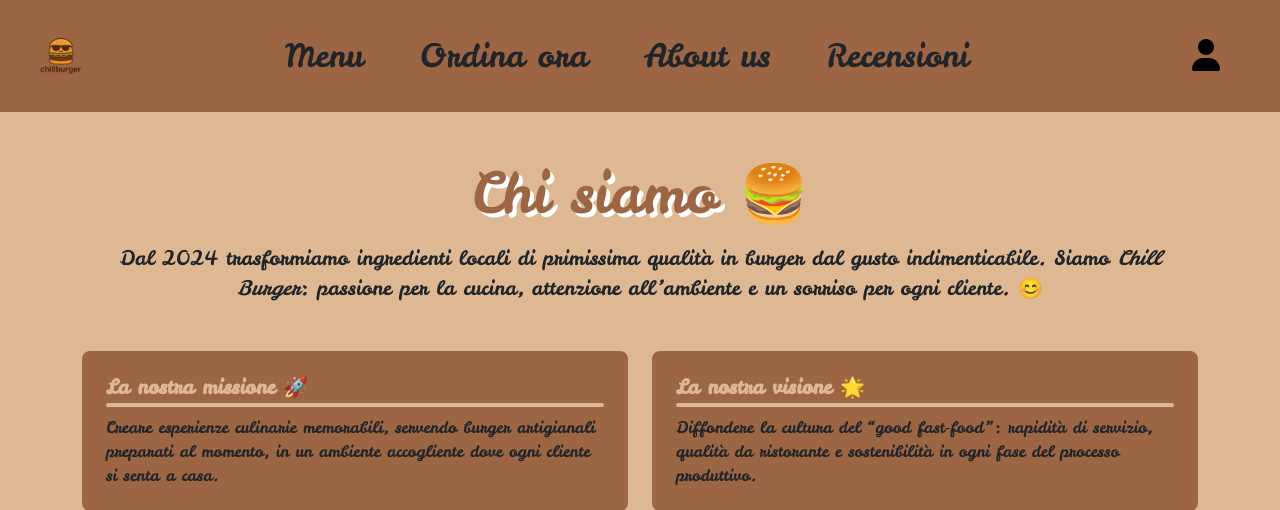
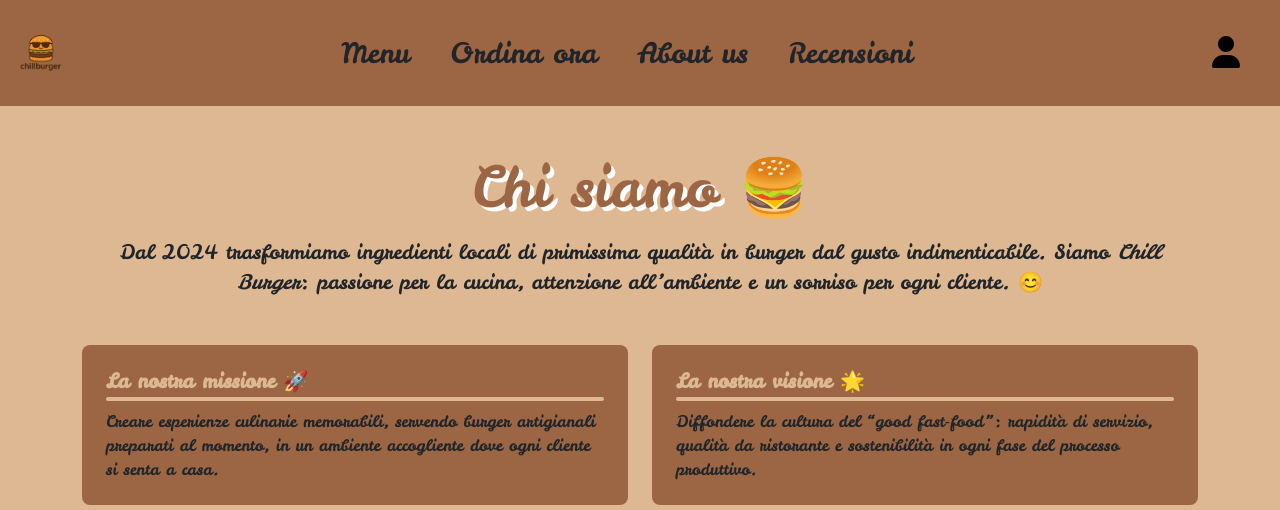
Before and after one commit to Filoferro03/ChillBurgerWebProject, a PHP site: page /about_us.php in a window 1280 px wide. Shown: the top 510 px of the page. Run offline with PHP 8.4, Linux system fonts and the light colour scheme.

Commit message:
fixed header ui

```diff
--- a/chillburger/template/base.php
+++ b/chillburger/template/base.php
@@ -92,34 +92,34 @@
         </nav>
 
         <!--Navbar for desktop-->
-        <nav class="desktop navbar py-4 px-4">
+        <nav class="desktop navbar py-4 px-1">
             <div class="container-fluid">
                 <a href="index.php"><img src="./resources/ChillBurgerLogo.png" alt="ChillBurger Logo" class="logo" /></a>
-                <ul class="list-group list-group-horizontal d-flex justify-content-center gap-4">
+                <ul class="list-group list-group-horizontal d-flex justify-content-center gap-2">
                     <li class="list-group-item">
-                        <a class="nav-link header-menu fs-2" aria-current="page" href="menu.php">Menu</a>
+                        <a class="nav-link header-menu fs-3" aria-current="page" href="menu.php">Menu</a>
                     </li>
                     <li class="list-group-item">
-                        <a class="nav-link header-menu fs-2" href="order_now.php">Ordina ora</a>
+                        <a class="nav-link header-menu fs-3" href="order_now.php">Ordina ora</a>
                     </li>
                     <li class="list-group-item">
-                        <a class="nav-link header-menu fs-2" href="about_us.php">About us</a>
+                        <a class="nav-link header-menu fs-3" href="about_us.php">About us</a>
                     </li>
                     <li class="list-group-item">
-                        <a class="nav-link header-menu fs-2" href="reviews.php">Recensioni</a>
+                        <a class="nav-link header-menu fs-3" href="reviews.php">Recensioni</a>
                     </li>
                 </ul>
                 <div>
                     <?php if (isUserLoggedIn() && isUserClient()): ?>
                         <!-- Mostra i link del profilo e delle notifiche se l'utente è un client loggato -->
                         <a class="text-decoration-none" href="profile.php">
-                            <i class="fa-solid fa-user text-black fs-2"></i>
+                            <i class="fa-solid fa-user text-black fs-3"></i>
                         </a>
-                        <a href="notifications.php" class="text-decoration-none mx-4">
-                            <i class="fa-solid fa-bell text-black fs-2"></i>
+                        <a href="notifications.php" class="text-decoration-none mx-2">
+                            <i class="fa-solid fa-bell text-black fs-3"></i>
                         </a>
                         <a href="cart.php" class="text-decoration-none">
-                            <i class="fa-solid fa-cart-shopping text-black fs-2"></i>
+                            <i class="fa-solid fa-cart-shopping text-black fs-3"></i>
                         </a>
 
                     <?php elseif (isUserLoggedIn() && isUserAdmin()): ?>
```
